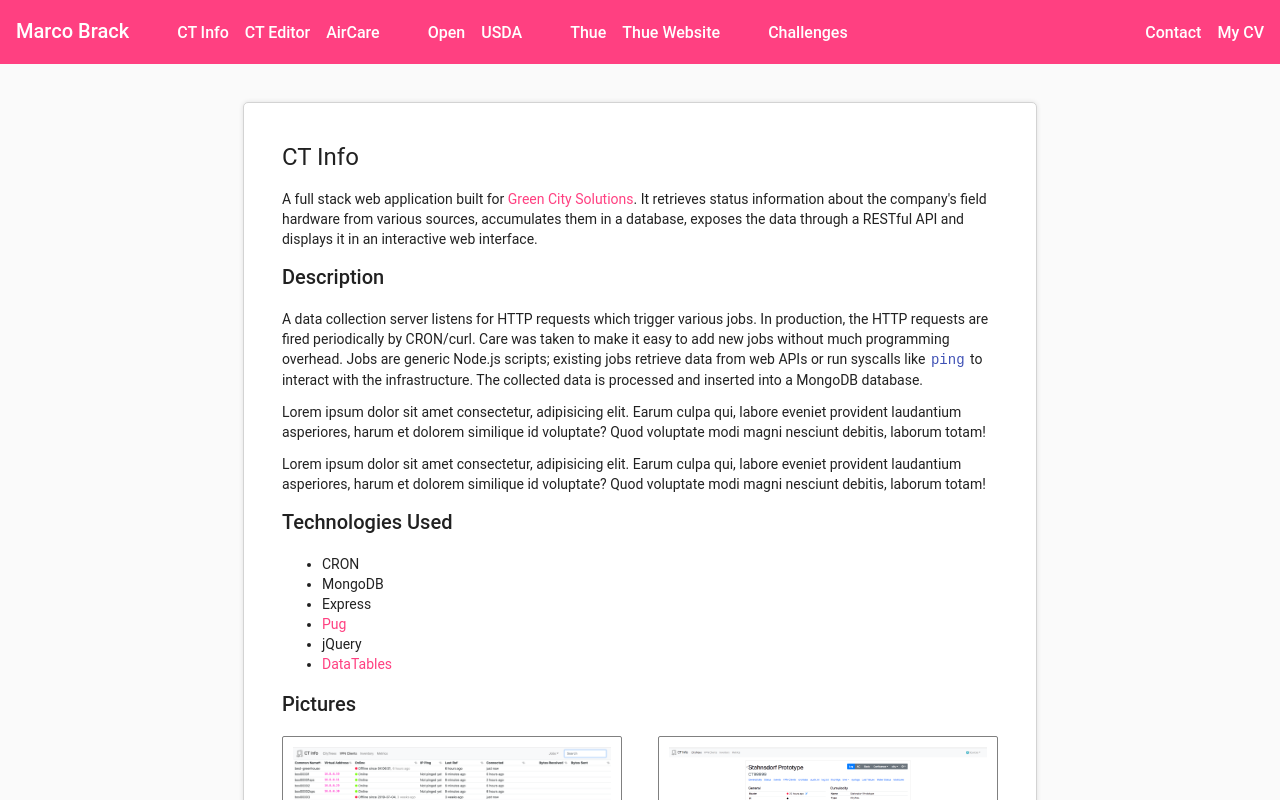
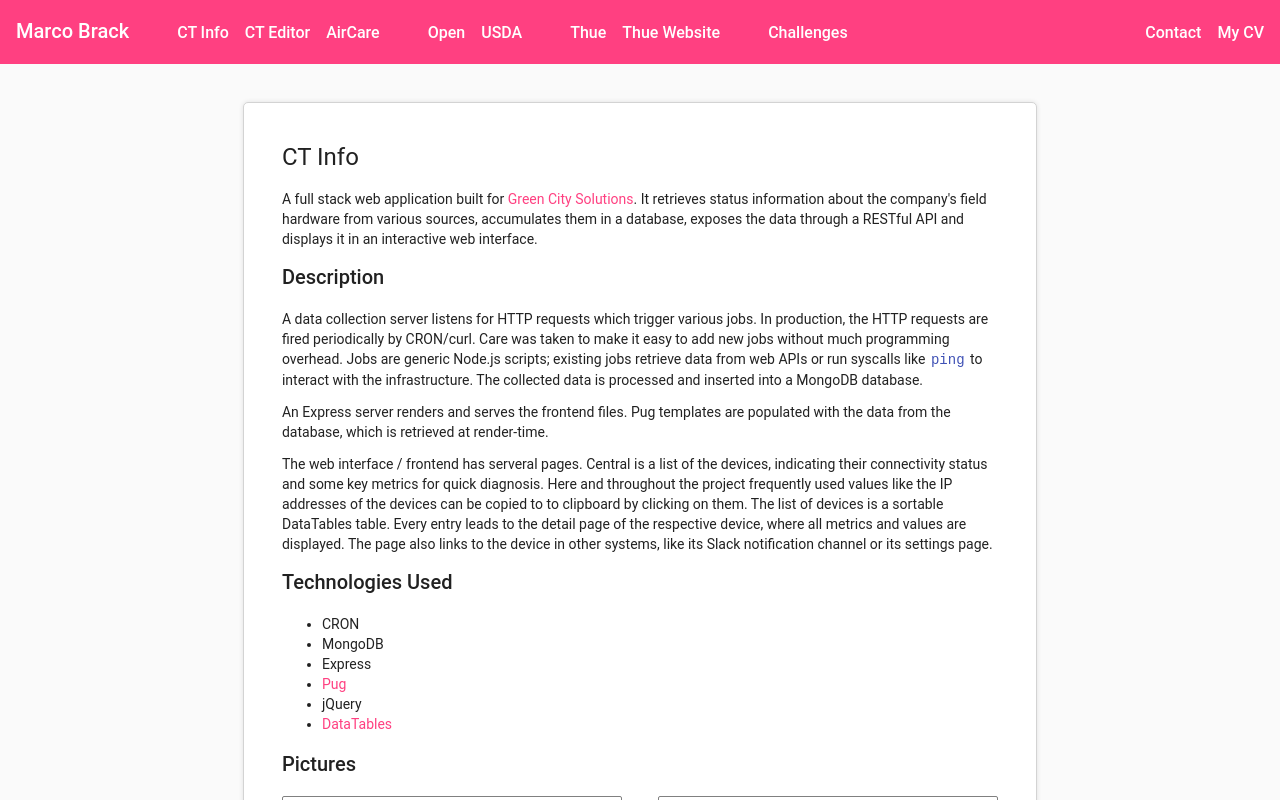
Before and after one commit to westwood846/portfolio, an Angular app: page /projects/ct-info in a window 1280 px wide. Shown: the top 800 px of the page. Built offline with nearby package versions, Linux system fonts and the light colour scheme.

Commit message:
Finish writing about CT Info

```diff
--- a/src/app/projects/ctinfo-project-page/ctinfo-project-page.component.html
+++ b/src/app/projects/ctinfo-project-page/ctinfo-project-page.component.html
@@ -4,8 +4,8 @@
 
   <h2>Description</h2>
   <p>A data collection server listens for HTTP requests which trigger various jobs. In production, the HTTP requests are fired periodically by CRON/curl. Care was taken to make it easy to add new jobs without much programming overhead. Jobs are generic Node.js scripts; existing jobs retrieve data from web APIs or run syscalls like <code>ping</code> to interact with the infrastructure. The collected data is processed and inserted into a MongoDB database.</p>
-  <p>Lorem ipsum dolor sit amet consectetur, adipisicing elit. Earum culpa qui, labore eveniet provident laudantium asperiores, harum et dolorem similique id voluptate? Quod voluptate modi magni nesciunt debitis, laborum totam!</p>
-  <p>Lorem ipsum dolor sit amet consectetur, adipisicing elit. Earum culpa qui, labore eveniet provident laudantium asperiores, harum et dolorem similique id voluptate? Quod voluptate modi magni nesciunt debitis, laborum totam!</p>
+  <p>An Express server renders and serves the frontend files. Pug templates are populated with the data from the database, which is retrieved at render-time.</p>
+  <p>The web interface / frontend has serveral pages. Central is a list of the devices, indicating their connectivity status and some key metrics for quick diagnosis. Here and throughout the project frequently used values like the IP addresses of the devices can be copied to to clipboard by clicking on them. The list of devices is a sortable DataTables table. Every entry leads to the detail page of the respective device, where all metrics and values are displayed. The page also links to the device in other systems, like its Slack notification channel or its settings page.</p>
 
   <h2>Technologies Used</h2>
   <ul>
```
